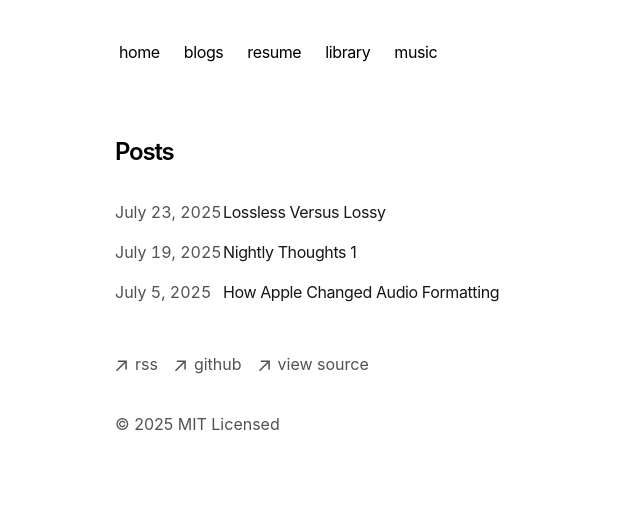
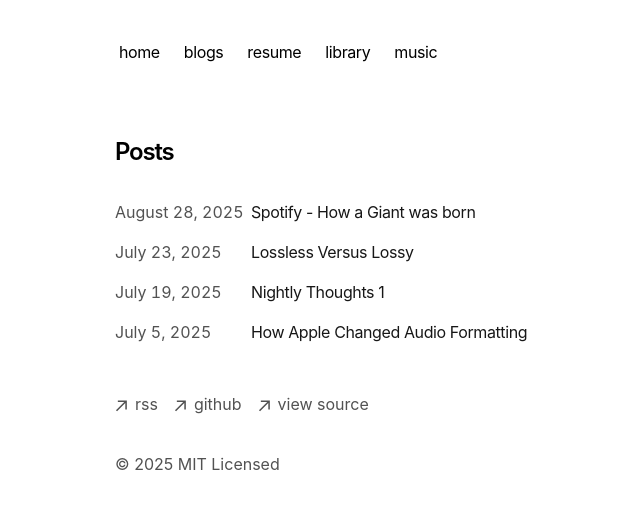
Before and after one commit to keshavraghavan/portfolio-blog, a Next.js app: page /blog in a window 1280 px wide. Shown: the top 508 px of the page, without its empty margins (237-877 px from the left). Built offline with nearby package versions, Linux system fonts and the light colour scheme.

Commit message:
change of plans - spotify

```diff
--- /dev/null
+++ b/app/blog/posts/spotify.mdx
@@ -0,0 +1,23 @@
+---
+title: Spotify - How a Giant was born
+publishedAt: '2025-08-28'
+summary: Spotify: streaming, playlists, algorithms, microservices, personalization.
+---
+
+You most likely have the application installed, or at the very least have been asked to use it.
+
+
+Spotify: one of the biggest magnets of streaming since their launch in 2008. You may think of this as an obvious idea now, for streaming music to be the standard, but in 2008 that was not even close to the case. Music piracy was the standard practically, with people downloading songs from places like Napster and LimeWire.
+The idea of Spotify was simple in hindsight: you could use the internet to stream music instead of needing to download songs or commit a felony just to listen to the track of the month.
+When it launched in the United States in 2011, it soared to the top of the charts. Its most unique feature is still its best: playlists. Playlists full of suggested songs, personalized for the user, unlike anything else the industry had at the time. Instead of you picking and choosing every song yourself, Spotify used an algorithm to pull apart your library and build a basic system to track your interests.
+Side note: think of the metadata a song has — Artist, Album, Track Length, Genre, Year Released. Using just that, imagine how many songs could be flagged as possibilities for you, based on how often you listen, skip, or scrub through a track. Not to mention, looking at Genre trends (say you can see what Billboard 100 artists are peaking) and then finding music from the same timeframe you’re listening to. All of it goes in the playlists that they ‘curate’ for you.
+
+## How does Spotify work?
+
+To take a step back, you need to understand audio classifications and quality compression (see link to article here for more info).
+If you understand audio files, keep going. Spotify uses something in the tech industry called microservices. Think of it as a bunch of small, broken-up services and tools. That way, when you’re doing a very specific task, it’s quick, because only one piece of code is used to support that feature. The goal here is speed, but it also makes creating new features easier.
+So how does Spotify host their audio files? Unlike the standard formats we’ve been talking about (AAC, WAV), Spotify uses an open-source format called OGG Vorbis. I’ll make a separate article on OGG Vorbis since it’s a complicated, open-source system designed as a non-profit project.
+
+## What does it all mean?
+A lot of people ask what does this actually mean? How does this impact you, the customer?
+The architecture behind Spotify highlights how open-source platforms and smart design can reshape industries. At the end of the day, Spotify’s solution was simple: bring streaming audio to the masses but add in playlists and personal curation. That twist created a unique listening experience that was (and arguably still is) more personal than anything else out there.
--- a/app/blog/utils.ts
+++ b/app/blog/utils.ts
@@ -11,7 +11,10 @@ type Metadata = {
 function parseFrontmatter(fileContent: string) {
   let frontmatterRegex = /---\s*([\s\S]*?)\s*---/
   let match = frontmatterRegex.exec(fileContent)
-  let frontMatterBlock = match![1]
+  if (!match || !match[1]) {
+    return { metadata: {} as Metadata, content: fileContent };
+  }
+  let frontMatterBlock = match[1]
   let content = fileContent.replace(frontmatterRegex, '').trim()
   let frontMatterLines = frontMatterBlock.trim().split('\n')
   let metadata: Partial<Metadata> = {}
@@ -37,7 +40,9 @@ function readMDXFile(filePath) {
 
 function getMDXData(dir) {
   let mdxFiles = getMDXFiles(dir)
+  console.log('Found MDX files:', mdxFiles);
   return mdxFiles.map((file) => {
+    console.log('Processing file:', file);
     let { metadata, content } = readMDXFile(path.join(dir, file))
     let slug = path.basename(file, path.extname(file))
 
--- a/app/components/posts.tsx
+++ b/app/components/posts.tsx
@@ -18,11 +18,11 @@ export function BlogPosts() {
         .map((post) => (
           <Link
             key={post.slug}
-            className="flex flex-col space-y-1 mb-4"
+            className="flex flex-col space-y-0 mb-4"
             href={`/blog/${post.slug}`}
           >
-            <div className="w-full flex flex-col md:flex-row space-x-0 md:space-x-2">
-              <p className="text-neutral-600 dark:text-neutral-400 w-[100px] tabular-nums whitespace-nowrap">
+            <div className="w-full flex flex-col space-y-2 md:flex-row md:space-x-2 md:space-y-0">
+              <p className="text-neutral-600 dark:text-neutral-400 w-32 tabular-nums whitespace-nowrap">
                 {formatDate(post.metadata.publishedAt, false)}
               </p>
               <p className="text-neutral-900 dark:text-neutral-100 tracking-tight">
```
Also changed, not shown: 2 other files (tests, documents, lock files or other folders).
